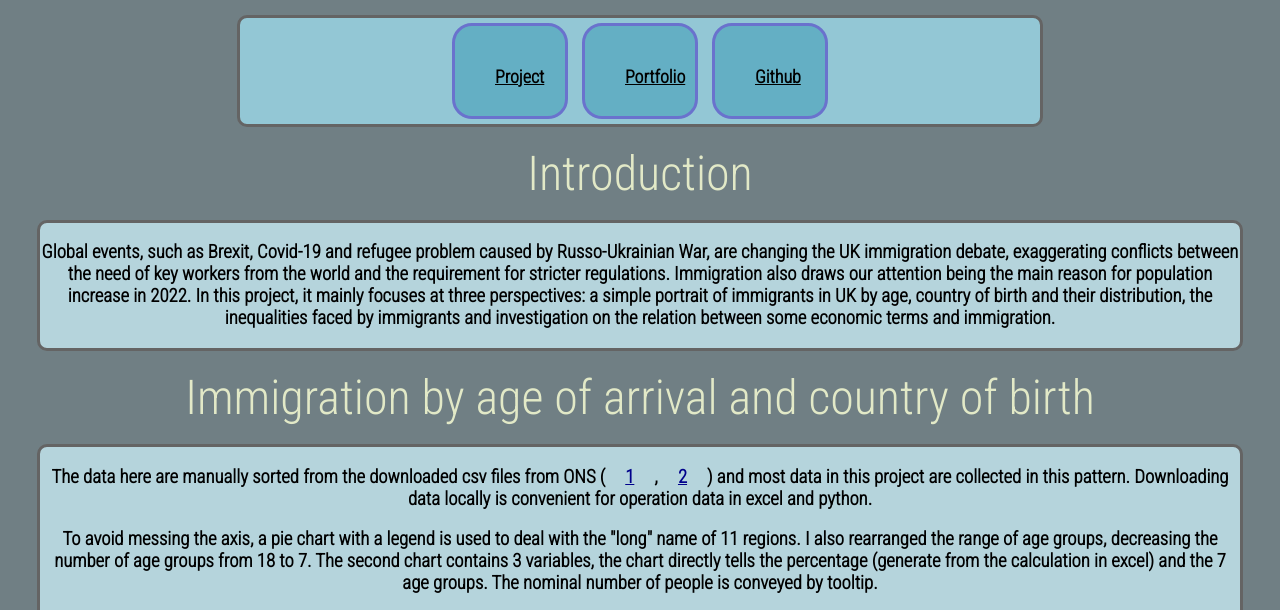
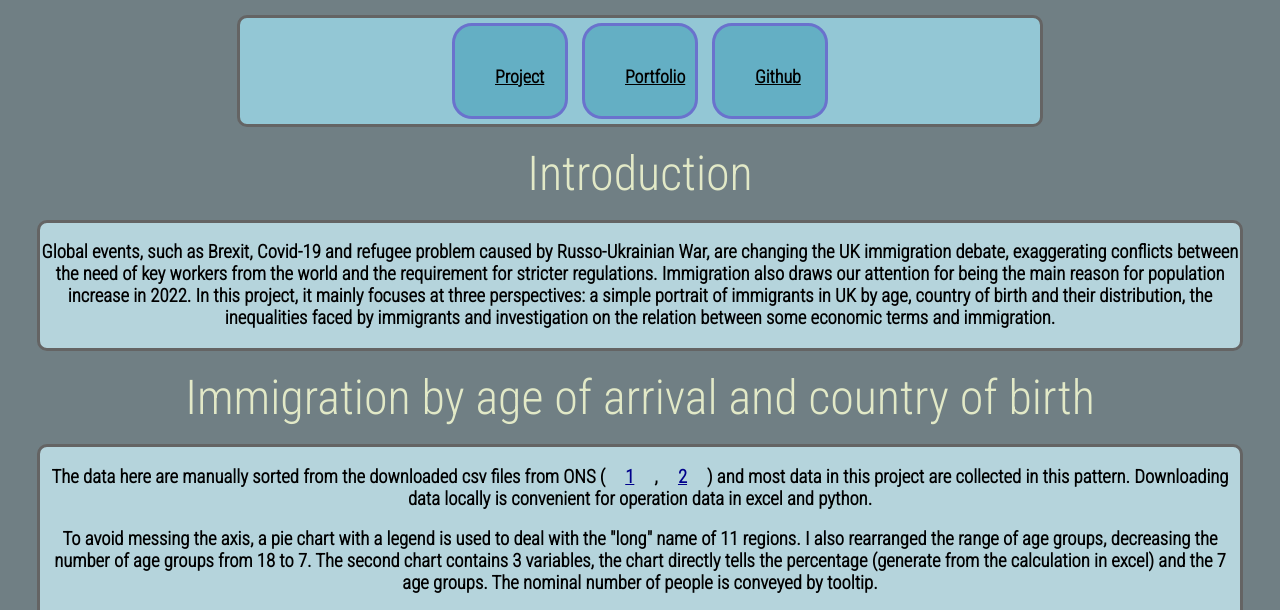
Before and after one commit to ChenyeGu/ChenyeGu.github.io, a plain HTML site: page Project.html in a window 1280 px wide. Shown: the part 139-749 px from the top of the page. Drawn offline with Linux system fonts and the light colour scheme; a script that the page names is missing.

Commit message:
Update Project.html

```diff
--- a/Project.html
+++ b/Project.html
@@ -54,7 +54,7 @@
     <br>
 
     <div class="myWeek">
-        <h3>Global events, such as Brexit, Covid-19 and refugee problem caused by Russo-Ukrainian War, are changing the UK immigration debate, exaggerating conflicts between the need of key workers from the world and the requirement for stricter regulations. Immigration also draws our attention being the main reason for population increase in 2022. In this project, it mainly focuses at three perspectives: a simple portrait of immigrants in UK by age, country of birth and their distribution, the inequalities faced by immigrants and investigation on the relation between some economic terms and immigration. </h3>
+        <h3>Global events, such as Brexit, Covid-19 and refugee problem caused by Russo-Ukrainian War, are changing the UK immigration debate, exaggerating conflicts between the need of key workers from the world and the requirement for stricter regulations. Immigration also draws our attention for being the main reason for population increase in 2022. In this project, it mainly focuses at three perspectives: a simple portrait of immigrants in UK by age, country of birth and their distribution, the inequalities faced by immigrants and investigation on the relation between some economic terms and immigration. </h3>
     </div>
 
     <br>
```
